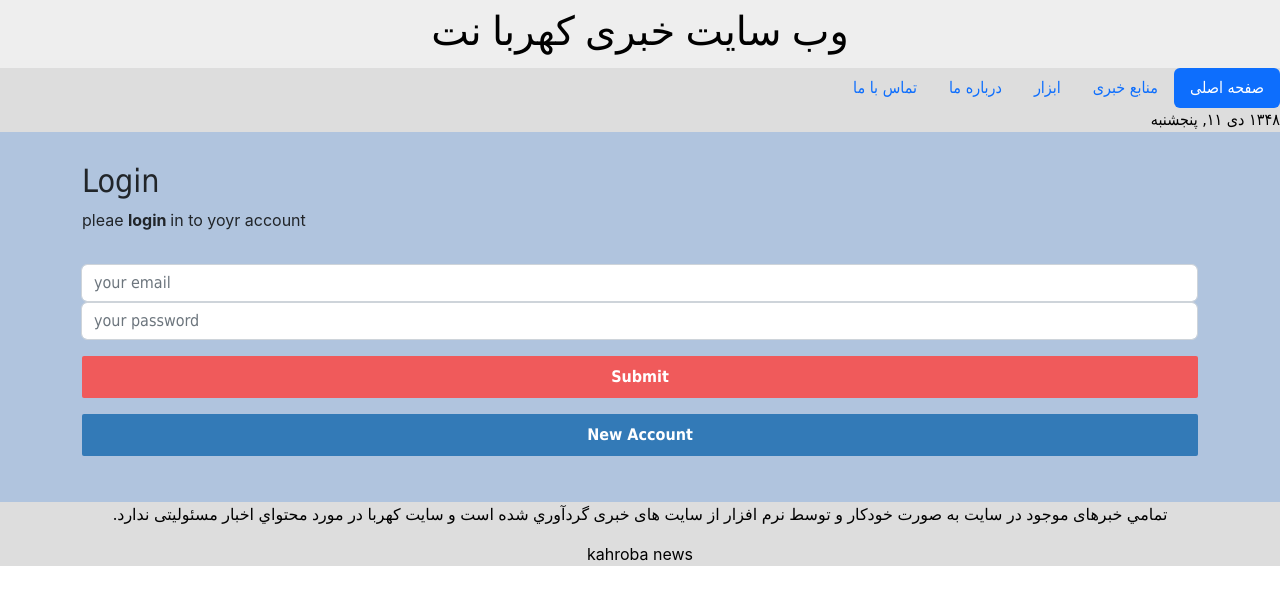
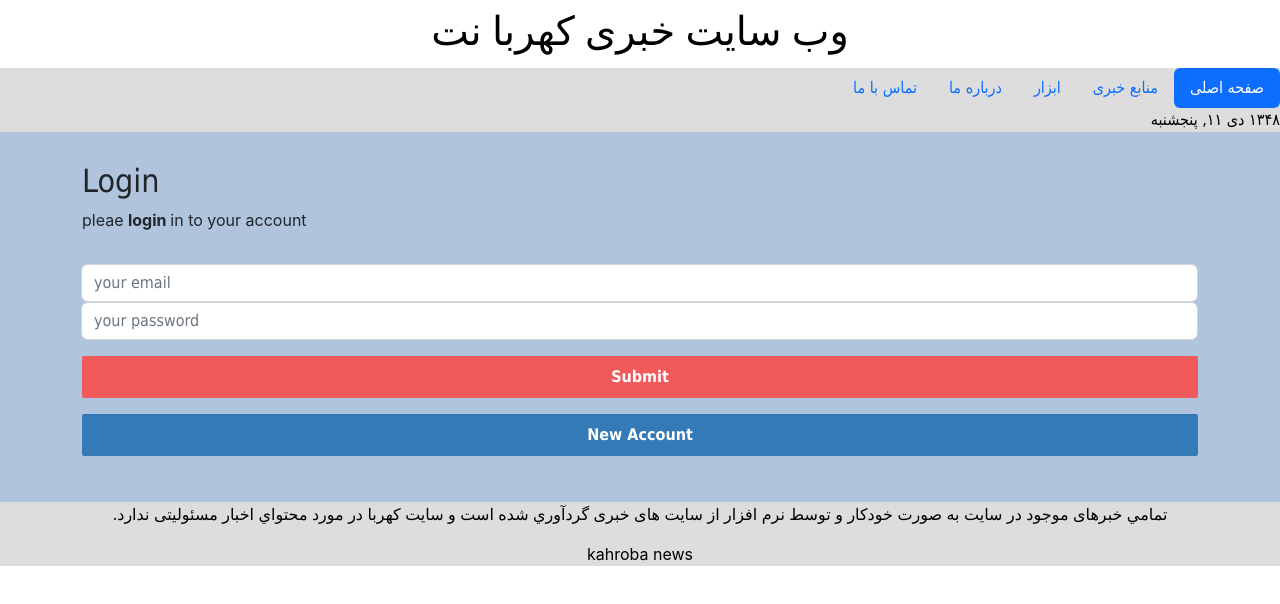
Before and after one commit to Hamidreza-Sedigh/wanoshk-site-frontend, a React (Create React App) app: page /login in a window 1280 px wide. Shown: the top 604 px of the page. Built offline with nearby package versions, Linux system fonts and the light colour scheme; what moment-jalaali would draw is missing.

Commit message:
'dev-jen'

```diff
--- a/src/App.css
+++ b/src/App.css
@@ -155,7 +155,7 @@ input,
 }
 
 .header {
-    background-color:#eeeeee;
+    background-color:#ffffff;
     width: 100%;
     padding-top: 6px;
     padding-bottom: 6px;
--- a/src/pages/Dashboard/index.js
+++ b/src/pages/Dashboard/index.js
@@ -30,6 +30,7 @@ export default function Dashboard({history}){
     const socket = useMemo(
         () =>
         socketio('http://194.36.174.135:8000/', { query: { user: user_id } }),
+        //socketio.connect('http://localhost:8000/', { query: { user: user_id } }),  // new
         [user_id]
         );
 
--- a/src/pages/Login/index.js
+++ b/src/pages/Login/index.js
@@ -25,6 +25,7 @@ export default function Login({history}){
                 localStorage.setItem('user_id', user_id);
                 setIsLoggedIn(true);
                 history.push('/');
+                history.push('/dashboard'); // for MERN project
             } else {
                 const {message} = response.data;
                 setError(true);
@@ -43,7 +44,7 @@ export default function Login({history}){
     return(
         <Container>
             <h2>Login</h2>
-            <p>pleae <strong>login </strong>in to yoyr account</p>
+            <p>pleae <strong>login </strong>in to your account</p>
             <Form onSubmit={handleSubmit} >
                 <div className="input-group">
                     <FormGroup className="form-group-"></FormGroup>
--- a/src/pages/Register/index.js
+++ b/src/pages/Register/index.js
@@ -52,7 +52,7 @@ export default function Register({history}){
     return(
         <Container>
             <h2>Register</h2>
-            <p>pleae <strong>Register </strong>in to yoyr account</p>
+            <p>pleae <strong>Register </strong>a new account</p>
             <Form onSubmit={handleSubmit} >
                 <div className="input-group">
                     <FormGroup className="mb-2 mr-sm-2 mb-sm-0">
```
Also changed, not shown: 1 other file (tests, documents, lock files or other folders).
